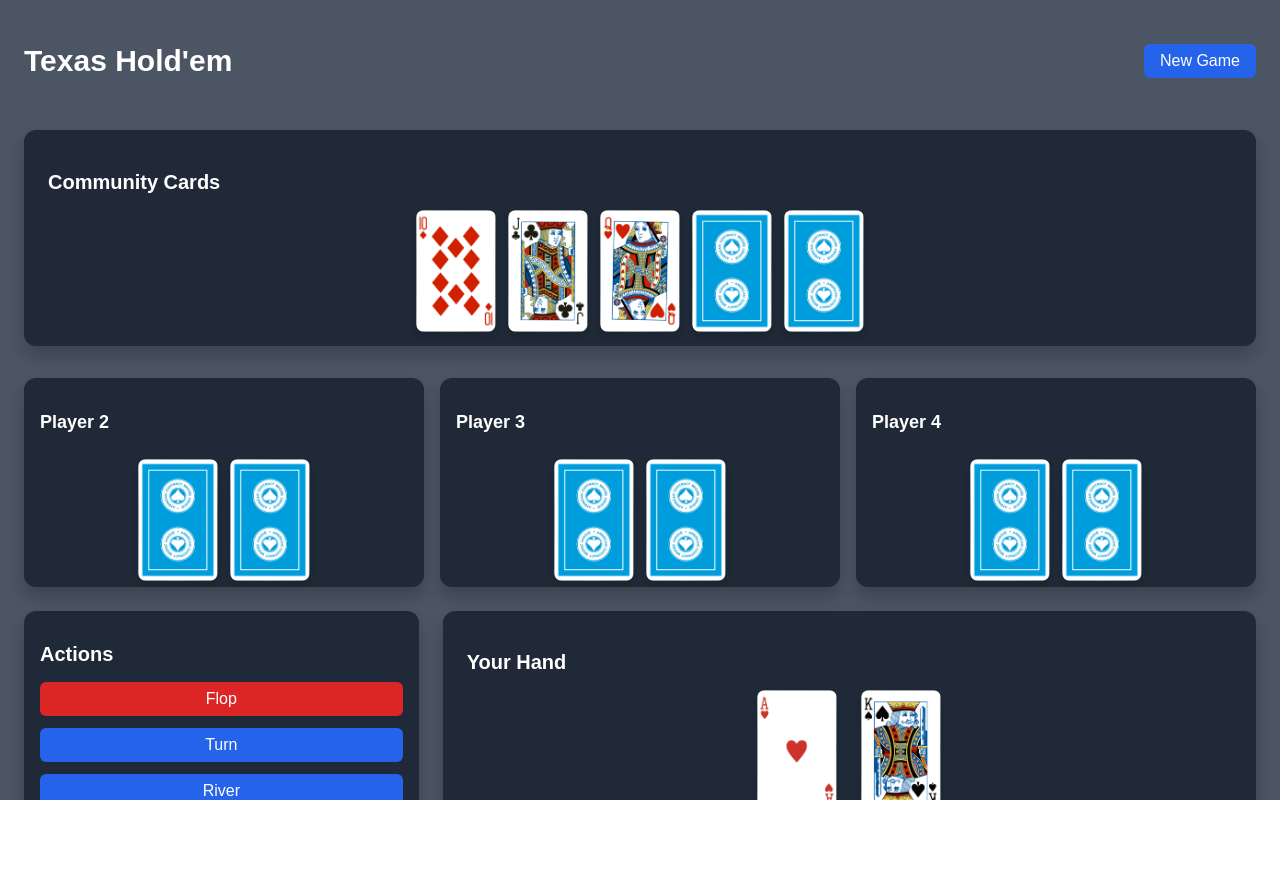
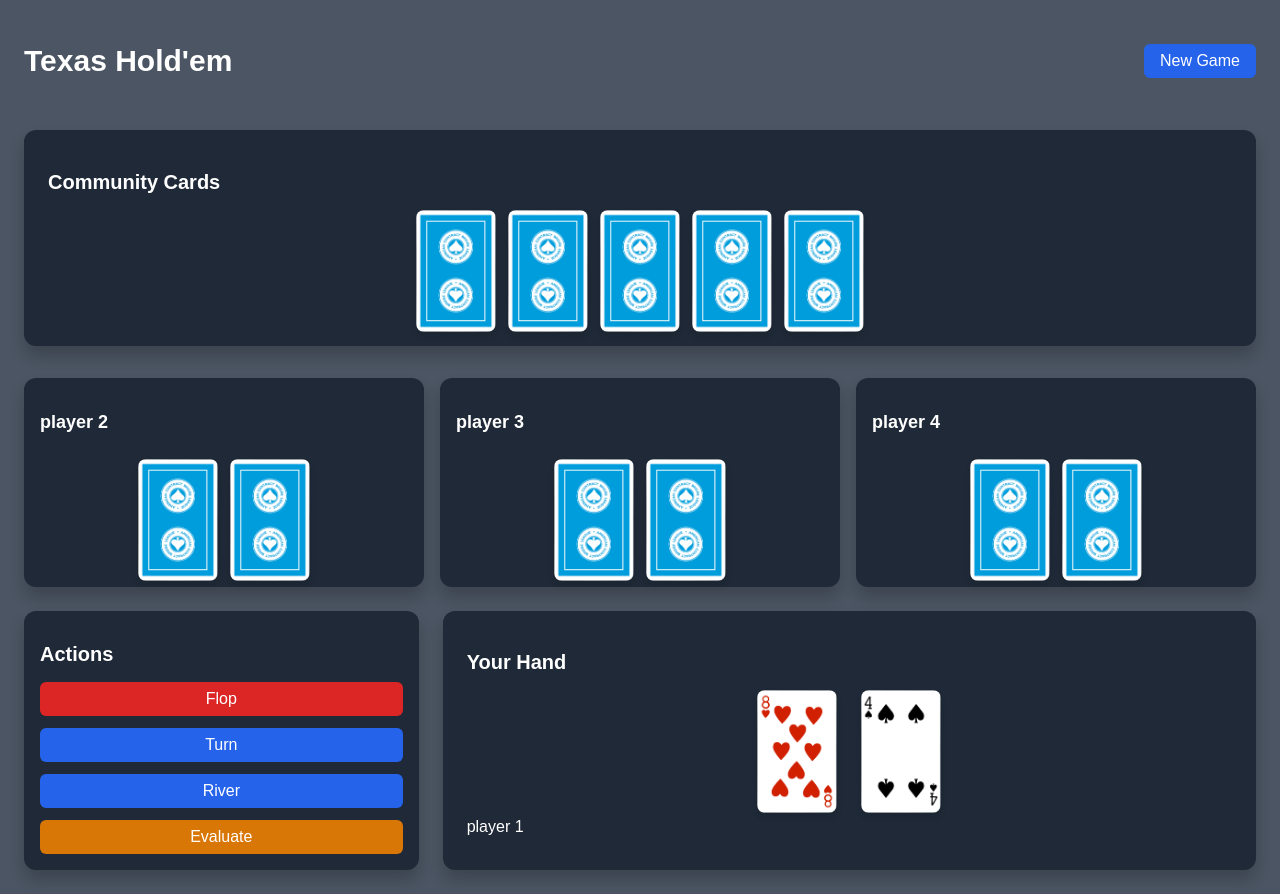
Before and after one commit to sernics/angularPoker, an Angular app: page / in a window 1280 px wide. Before the commit the page ends 800 px from the top, so only its background shows below. Built offline with nearby package versions, Linux system fonts and the light colour scheme.

Commit message:
Functionalities added

```diff
--- a/src/app/pages/poker/poker.component.html
+++ b/src/app/pages/poker/poker.component.html
@@ -11,16 +11,11 @@
   <div class="community-cards">
     <h2>Community Cards</h2>
     <div class="card-container">
-      @for (card of communityCards; track card) {
+      @for (card of communityCards.getCards(); track $index) {
         <app-card
-          [imagePath]="card.imgPath ?? 'assets/images/default_card.png'"
+          [imagePath]="'assets/images/' + card.getCardName() + '.png'"
           [interactive]="false"
-          class="card"
-        ></app-card>
-      }
-      @for (i of emptySpotsArray(); track i) {
-        <app-card
-          [faceDown]="true"
+          [faceDown]="this.getFaceDown($index)"
           class="card"
         ></app-card>
       }
@@ -31,22 +26,20 @@
   <div class="game-area">
     <!-- Jugadores oponentes -->
     <div class="opponents">
-      @for (player of opponents; track player) {
+      @for (player of this.rivalsHands; track player; let i = $index) {
         <div class="player">
           <div class="player-info">
-            <h3>{{ player.name }}</h3>
+            <h3>{{ this.rivalsHands[i].getLabel() }}</h3>
           </div>
           <div class="player-cards">
-            <app-card
-              [faceDown]="true"
-              imagePath="assets/images/red_back.png"
-              class="card"
-            ></app-card>
-            <app-card
-              [faceDown]="true"
-              imagePath="assets/images/red_back.png"
-              class="card"
-            ></app-card>
+            @for (card of this.rivalsHands[i].getCards(); track card) {
+              <app-card
+                [imagePath]="'assets/images/' + card.getCardName() + '.png'"
+                [interactive]="false"
+                [faceDown]="!faceUp"
+                class="card"
+              ></app-card>
+            }
           </div>
         </div>
       }
@@ -56,10 +49,10 @@
     <div class="actions">
       <h2>Actions</h2>
       <div class="action-buttons">
-        <button class="btn btn-danger">Flop</button>
-        <button class="btn btn-primary">Turn</button>
-        <button class="btn btn-primary">River</button>
-        <button class="btn btn-warning">Evaluate</button>
+        <button (click)="dealFlop()" [disabled]="this.disabledButtons[0]" class="btn btn-danger">Flop</button>
+        <button (click)="dealTurn()" [disabled]="this.disabledButtons[1]" class="btn btn-primary">Turn</button>
+        <button (click)="dealRiver()" [disabled]="this.disabledButtons[2]" class="btn btn-primary">River</button>
+        <button [disabled]="this.disabledButtons[3]" class="btn btn-warning">Evaluate</button>
       </div>
     </div>
 
@@ -67,16 +60,16 @@
     <div class="player-hand">
       <h2>Your Hand</h2>
       <div class="card-container">
-        @for (card of playerHand; track card) {
+        @for (card of this.rivalsHands[0].getCards(); track card) {
           <app-card
-            [imagePath]="card.imgPath ?? 'assets/images/default_card.png'"
+            [imagePath]="'assets/images/' + card.getCardName() + '.png'"
             [interactive]="true"
             class="card"
           ></app-card>
         }
       </div>
       <div class="player-info">
-        <span>{{ playerName }}</span>
+        <span>{{ this.playerHand.getLabel() }}</span>
       </div>
     </div>
   </div>
--- a/src/app/pages/poker/poker.component.ts
+++ b/src/app/pages/poker/poker.component.ts
@@ -1,13 +1,10 @@
 import { Component, OnInit, AfterViewInit } from '@angular/core';
 import { CommonModule } from '@angular/common';
 import { CardComponent } from '@/components/card/card.component';
-// import { Card } from '@/class/card';
-
-interface Card {
-  suit: string;
-  value: string;
-  imgPath?: string; // Opcional: ruta directa a la imagen
-}
+import { Deck } from '@/class/deck';
+import { TexasDeck } from '@/class/texasDeck';
+import { Hand } from '@/class/hand';
+import { TexasHand } from '@/class/texasHand';
 
 @Component({
   selector: 'app-poker',
@@ -17,32 +14,51 @@ interface Card {
   styleUrls: ['./poker.component.css']
 })
 export class PokerComponent {
-  // Datos de ejemplo para mostrar el diseño
-  playerName: string = 'Player 1';
-  playerHand: Card[] = [
-    { suit: 'H', value: 'A', imgPath: 'assets/images/AH.png' },
-    { suit: 'S', value: 'K', imgPath: 'assets/images/KS.png' }
-  ];
-
-  communityCards: Card[] = [
-    { suit: 'D', value: '10', imgPath: 'assets/images/10D.png' },
-    { suit: 'C', value: 'J', imgPath: 'assets/images/JC.png' },
-    { suit: 'H', value: 'Q', imgPath: 'assets/images/QH.png' }
-  ];
-
-  // Para mostrar espacios de cartas que aún no se han revelado
-  emptySpots: number[] = [1, 2]; // Para turn y river
-
-  opponents = [
-    { name: 'Player 2', chips: 850, bet: 20 },
-    { name: 'Player 3', chips: 1200, bet: 20 },
-    { name: 'Player 4', chips: 930, bet: 0, folded: true }
-  ];
+  private deck: Deck;
+  protected communityCards: Hand;
+  protected rivalsHands: Hand[];
+  protected playerHand: Hand;
+  protected disabledButtons: boolean[];
+  protected faceDown: boolean[] = [true, true, true, true, true];
+  protected faceUp: boolean = false;
 
   constructor() {
+    this.disabledButtons = [false, true, false, false];
+    this.deck = new TexasDeck();
+    this.deck.shuffle();
+    this.playerHand = new TexasHand("player 1");
+    this.rivalsHands = [];
+    this.communityCards = new TexasHand("communityCards");
+    this.initializePlayers();
   }
 
-  emptySpotsArray(): number[] {
-    return this.emptySpots.map((_, i) => i);
+  protected getFaceDown(index: number): boolean {
+    return this.faceDown[index];
+  }
+
+  protected dealFlop() {
+    this.faceDown[0] = false;
+    this.faceDown[1] = false;
+    this.faceDown[2] = false;
+  }
+
+  protected dealTurn() {
+    this.faceDown[3] = false;
+  }
+
+  protected dealRiver() {
+    this.faceDown[4] = false;
+  }
+
+  private initializePlayers() {
+    this.deck.moveCardsToHand(this.communityCards, 5);
+    this.deck.moveCardsToHand(this.playerHand, 2);
+    for (let i = 0; i < 3; i++) {
+      this.rivalsHands[i] = new TexasHand(`player ${i + 2}`);
+      this.deck.moveCardsToHand(this.rivalsHands[i], 2);
+    }
+    console.log(this.communityCards);
+    console.log(this.playerHand);
+    console.log(this.rivalsHands);
   }
 }
--- a/src/styles.css
+++ b/src/styles.css
@@ -3,7 +3,6 @@ html, body {
   padding: 0;
   width: 100%;
   height: 100%;
-  overflow: hidden;
   font-family: "Roboto", "Helvetica", "Arial", sans-serif;
 }
 html, body { height: 100%; }
```
Also changed, not shown: src/app/class/card.ts (line endings or trailing spaces).
